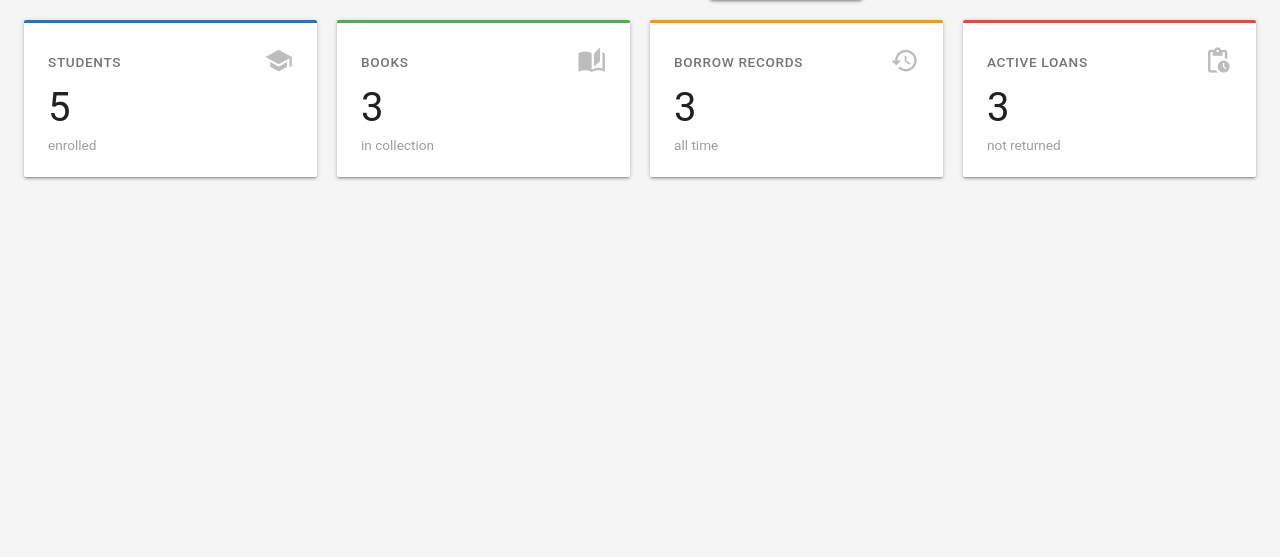
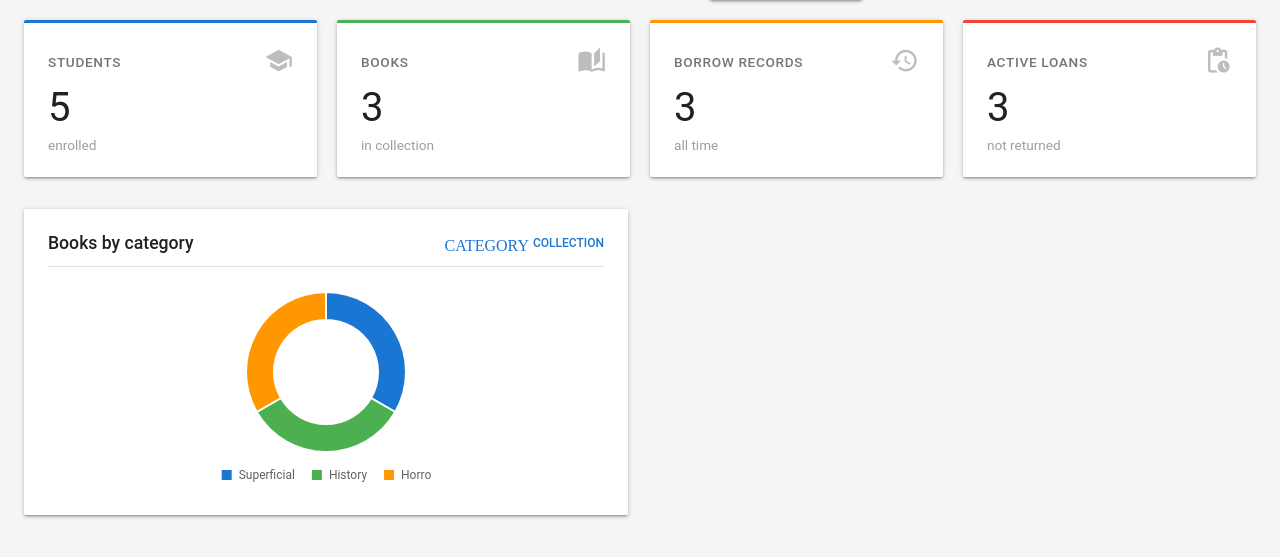
Before and after one commit to zustinanasco0/IT30B, a PHP site: page /dashboard.php in a window 1280 px wide. Shown: the part 70-627 px from the top of the page. Run offline with PHP 8.4, Linux system fonts and the light colour scheme; data comes from the database, SQL or seed files in the repository.

Commit message:
CODEBLOCK4

```diff
--- a/dashboard.php
+++ b/dashboard.php
@@ -26,6 +26,30 @@ $studentCount  = $pdo->query("SELECT COUNT(*) FROM students")->fetchColumn();
 $bookCount     = $pdo->query("SELECT COUNT(*) FROM books")->fetchColumn();
 $totalBorrows  = $pdo->query("SELECT COUNT(*) FROM borrow")->fetchColumn();
 $activeBorrows = $pdo->query("SELECT COUNT(*) FROM borrow WHERE borrow_return_date IS NULL")->fetchColumn();
+
+
+$catStmt = $pdo->query("
+    SELECT book_category, COUNT(*) AS cnt
+    FROM books
+    GROUP BY book_category
+    ORDER BY cnt DESC
+");
+
+$categories = [];
+$categoryCounts = [];
+
+while ($row = $catStmt->fetch()) {
+    $categories[] = $row['book_category'];
+    $categoryCounts[] = (int) $row['cnt'];
+}
+
+
+
+
+
+
+
+
 ?>
 
 <!DOCTYPE html>
@@ -75,6 +99,8 @@ $activeBorrows = $pdo->query("SELECT COUNT(*) FROM borrow WHERE borrow_return_da
             gap: 1.25rem;
             margin-bottom: 2rem;
         }
+
+
         .stat-card {
             padding: 1.5rem;
             display: flex;
@@ -311,7 +337,123 @@ $activeBorrows = $pdo->query("SELECT COUNT(*) FROM borrow WHERE borrow_return_da
         <div class="stat-number"><?= $activeBorrows ?></div>
         <div class="stat-sub">not returned</div>
     </div>
+
+
+
 </div>
+
+<!-- CHARTS -->
+<div class="charts-grid">
+
+    <!-- Doughnut Chart: Books by Category -->
+    <div class="chart-card">
+        <div class="chart-title">
+            Books by category
+
+            <span>
+                <span class="material-icons">category</span>
+                collection
+            </span>
+        </div>
+
+        <canvas id="categoryChart" width="400" height="200"></canvas>
+    </div>
+
+</div>
+<script>
+    (function () {
+        // Materialize standard palette
+        const colors = {
+            blue: '#1976d2',
+            green: '#4caf50',
+            orange: '#ff9800',
+            red: '#f44336',
+            purple: '#9c27b0',
+            grey: '#9e9e9e'
+        };
+
+        // ---------- DOUGHNUT: BOOKS BY CATEGORY ----------
+        const catCtx = document
+            .getElementById('categoryChart')
+            .getContext('2d');
+
+        new Chart(catCtx, {
+            type: 'doughnut',
+
+            data: {
+                labels: <?= json_encode($categories) ?>,
+
+                datasets: [{
+                    data: <?= json_encode($categoryCounts) ?>,
+                    backgroundColor: [
+                        colors.blue,
+                        colors.green,
+                        colors.orange,
+                        colors.red,
+                        colors.purple,
+                        colors.grey
+                    ],
+                    borderWidth: 2,
+                    borderColor: '#ffffff',
+                    hoverOffset: 4
+                }]
+            },
+
+            options: {
+                responsive: true,
+                maintainAspectRatio: true,
+                cutout: '65%',
+
+                plugins: {
+                    legend: {
+                        position: 'bottom',
+
+                        labels: {
+                            boxWidth: 12,
+                            boxHeight: 12,
+                            usePointStyle: false,
+                            padding: 16,
+                            font: {
+                                size: 12,
+                                family: 'Roboto'
+                            },
+                            color: '#616161'
+                        }
+                    },
+
+                    tooltip: {
+                        backgroundColor: '#212121',
+                        titleColor: '#ffffff',
+                        bodyColor: '#ffffff',
+                        padding: 10,
+                        cornerRadius: 4,
+                        displayColors: true,
+
+                        callbacks: {
+                            label: function (context) {
+                                const label = context.label || '';
+                                const value = context.parsed || 0;
+
+                                const total = context.dataset.data.reduce(
+                                    (a, b) => a + b,
+                                    0
+                                );
+
+                                const pct = total > 0
+                                    ? ((value / total) * 100).toFixed(0)
+                                    : 0;
+
+                                return ` ${label}: ${value} (${pct}%)`;
+                            }
+                        }
+                    }
+                }
+            }
+        });
+    })();
+
+
+</script>
 
 </body>
 </html>
```
